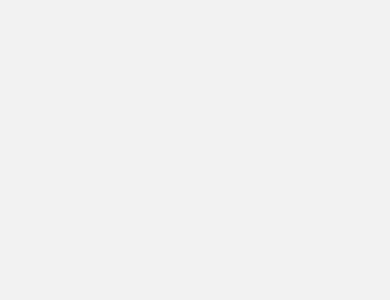
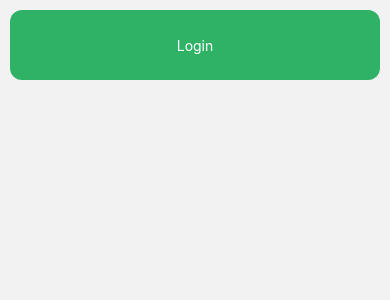
Before and after one commit to ibelgin/SolFi, a React Native app: screen / in a window 390 px wide. Shown: the top 300 px of the page. Built offline with nearby package versions, Linux system fonts and the light colour scheme.

Commit message:
Added Button Component ( Working on Config )

```diff
--- /dev/null
+++ b/src/components/ButtonText/index.tsx
@@ -0,0 +1,55 @@
+import React, {memo} from 'react';
+import {
+  Text,
+  TextProps,
+  StyleSheet,
+  ViewStyle,
+  TouchableOpacity,
+  ColorValue,
+} from 'react-native';
+
+import {Colors} from 'configs';
+import Theme from 'style/Theme';
+
+interface ButtonTextProps {
+  title?: string;
+  style?: ViewStyle;
+  titleColor?: string;
+  textProps?: TextProps;
+  onPress?: () => void;
+  borderColor?: ColorValue | string;
+  backgroundColor?: ColorValue | string;
+}
+
+const ButtonText = memo(
+  ({
+    backgroundColor = Colors.Primary,
+    title,
+    style,
+    titleColor = Colors.White,
+    onPress,
+    ...textProps
+  }: ButtonTextProps) => {
+    return (
+      <TouchableOpacity
+        style={[styles.container, {backgroundColor: backgroundColor, ...style}]}
+        onPress={onPress}
+        activeOpacity={0.54}>
+        <Text style={{color: titleColor}} {...textProps}>
+          {title}
+        </Text>
+      </TouchableOpacity>
+    );
+  },
+);
+
+export default ButtonText;
+
+const styles = StyleSheet.create({
+  container: {
+    margin: 10,
+    height: 70,
+    borderRadius: 12,
+    ...Theme.center,
+  },
+});
--- a/src/configs/Colors.ts
+++ b/src/configs/Colors.ts
@@ -1,6 +1,7 @@
 const Colors = {
   White: '#FFFFFF',
   Black: '#FFFFFF',
+  Primary: '#2FB266',
 };
 
 export default Colors;
--- a/src/container/Login/index.tsx
+++ b/src/container/Login/index.tsx
@@ -1,6 +1,7 @@
 import React, {memo} from 'react';
 import {StyleSheet, View} from 'react-native';
 import Container from 'layout/Container';
+import ButtonText from 'components/ButtonText';
 
 interface LoginProps {}
 
@@ -8,6 +9,7 @@ const Login = memo((_props: LoginProps) => {
   return (
     <Container>
       <View style={styles.illustration_view} />
+      <ButtonText title="Login" />
     </Container>
   );
 });
```
